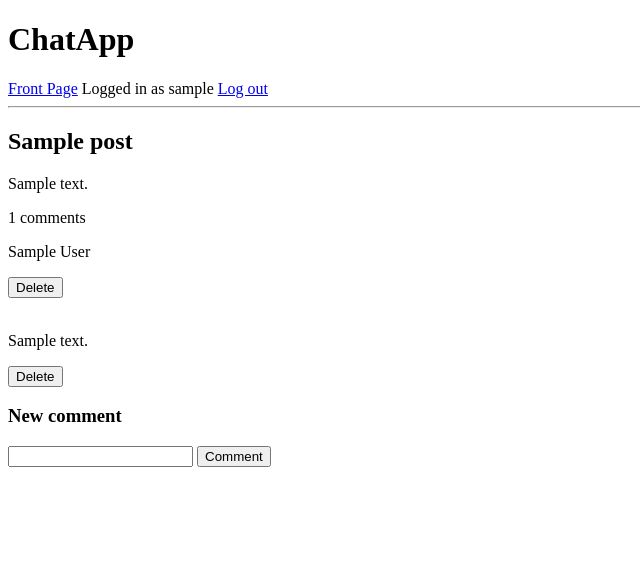
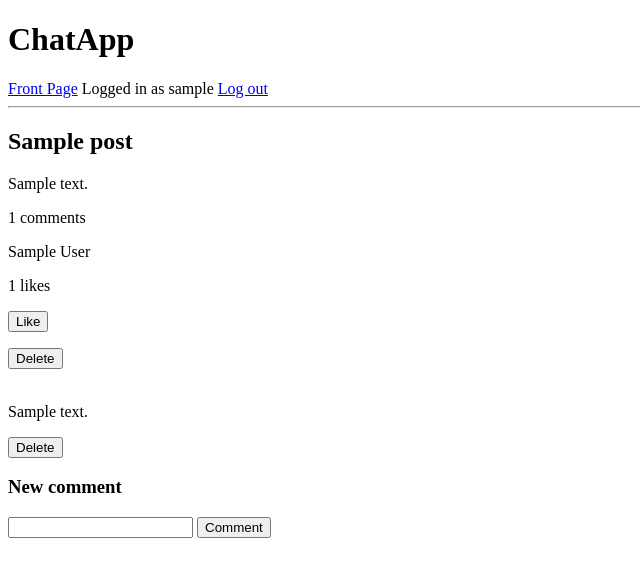
Before and after one commit to nualn/Py-forum, a Flask app: template src/templates/comments.html in a window 1280 px wide. Shown: the top 577 px of the page, without its empty margins (0-640 px from the left). Run offline with Flask 2, Linux system fonts and the light colour scheme; the visitor is signed in with stand-in values (Sample User, id 1); the template is opened without the code that fills it: most values are stand-ins (such as "Sample title", 1, 10 or a date in 2020).

Commit message:
Add post likes to comments page

```diff
--- a/src/templates/comments.html
+++ b/src/templates/comments.html
@@ -5,6 +5,22 @@
     <p>{{ post.body }}</p>
     <p>{{ post.comment_count }} comments</p>
     <p>{{ post.author }}</p>
+    <p>
+        {{ post.like_count }} likes
+        {% if session.user_id %}
+            {% if post.liked_by_curr_user %}
+                <form action="/forums/{{post.forum_id}}/posts/{{post.id}}/comments/unlike" method="POST">
+                    <input type="submit"  value="Unlike">
+                    <input type="hidden" name="csrf_token" value="{{ session.csrf_token }}">
+                </form>
+            {% else %}
+                <form action="/forums/{{post.forum_id}}/posts/{{post.id}}/comments/like" method="POST">
+                    <input type="submit"  value="Like">
+                    <input type="hidden" name="csrf_token" value="{{ session.csrf_token }}">
+                </form>
+            {% endif %}
+        {% endif %}
+    </p>
     {% if session.user_id == post.user_id %}
         <form action="/forums/{{post.forum_id}}/posts/{{post.id}}/delete" method="POST">
             <input type="submit"  value="Delete">
```
